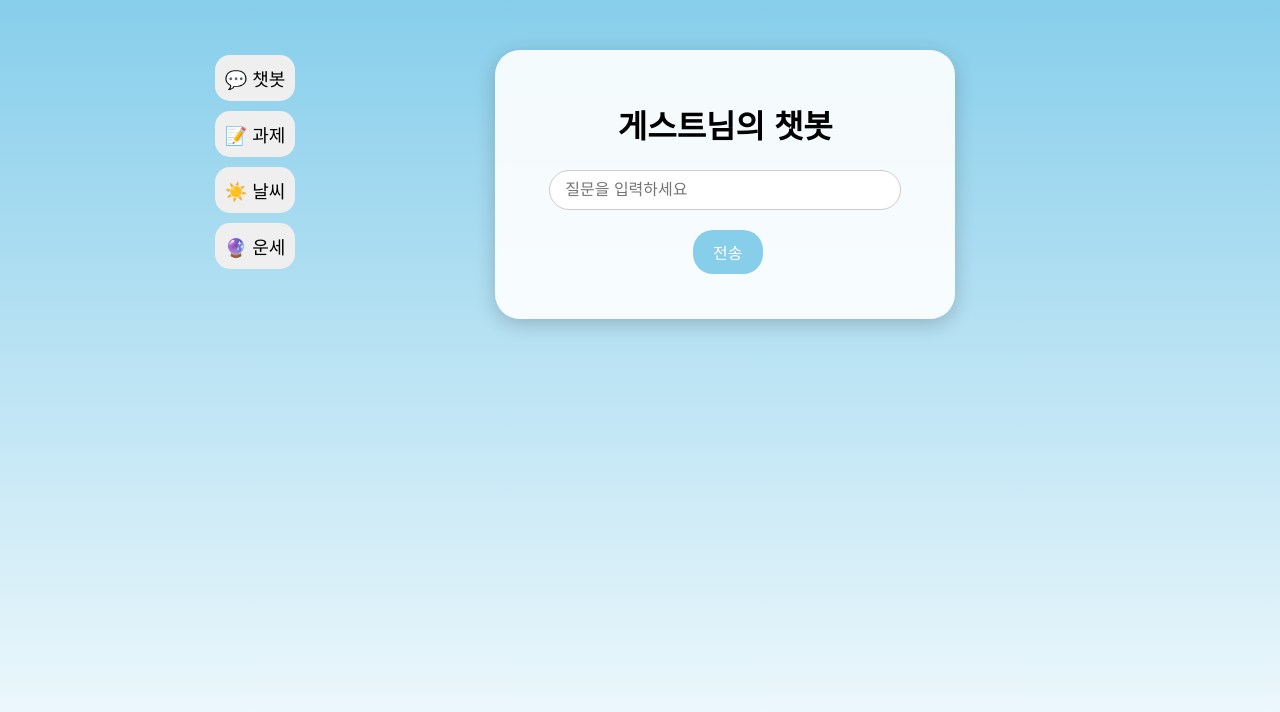
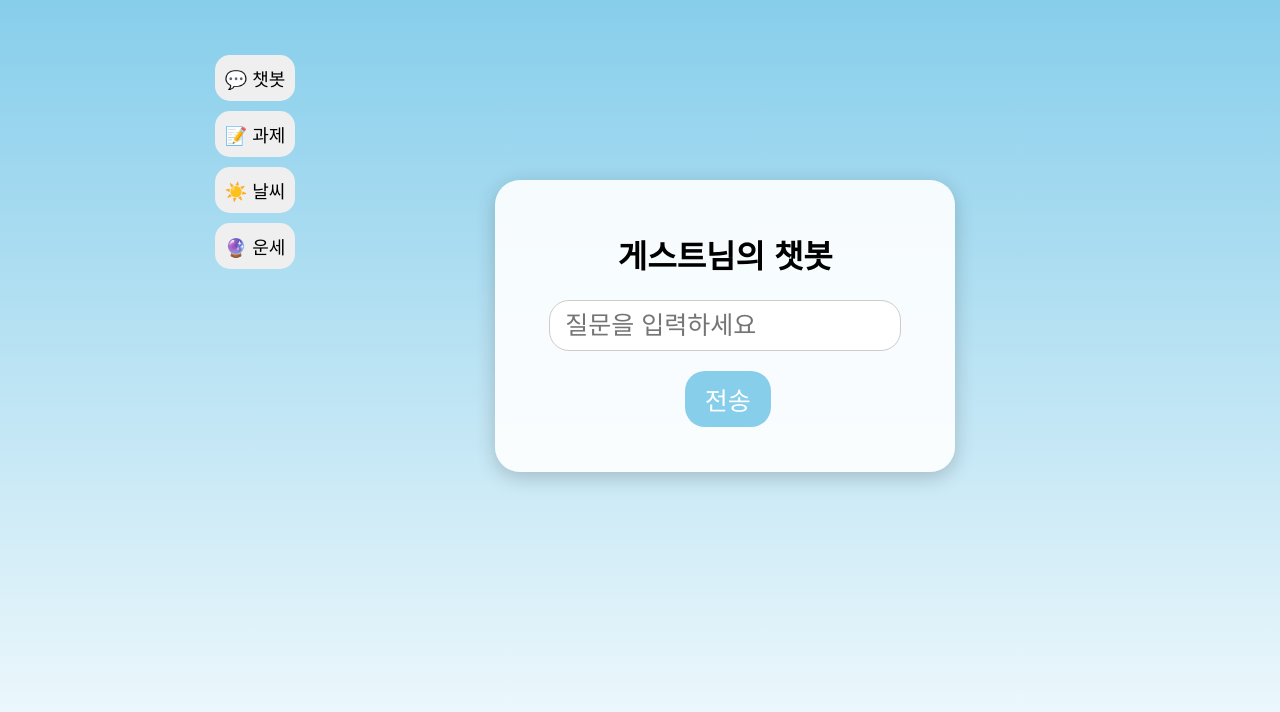
Before and after one commit to hansj8267/basic-chatbot, a Flask app: page /chat in a window 1280 px wide. Shown: the top 712 px of the page. Run offline with Flask 3, Linux system fonts and the light colour scheme; data that the repository does not hold is empty.

Commit message:
Update style.css

```diff
--- a/static/style.css
+++ b/static/style.css
@@ -38,6 +38,7 @@ body {
   box-shadow: 0 5px 20px rgba(0,0,0,0.2);
   text-align: center;
   margin-right: 110px;
+  margin-top: 130px;
 }
 
 .hidden { display: none; }
@@ -47,7 +48,7 @@ body {
   padding: 10px 15px;
   border-radius: 20px;
   border: 1px solid #ccc;
-  font-size: 16px;
+  font-size: 25px;
 }
 #chat-form input[type="submit"] {
   padding: 10px 20px;
@@ -55,7 +56,7 @@ body {
   border: none;
   background-color: #87ceeb;
   color: white;
-  font-size: 16px;
+  font-size: 25px;
   cursor: pointer;
   margin-left: 5px;
   margin-top: 20px;
@@ -105,7 +106,7 @@ body {
 }
 
 .login-box h1 {
-  margin-bottom: 20px;
+  margin-bottom: 40px;
 }
 
 .login-box input {
```
